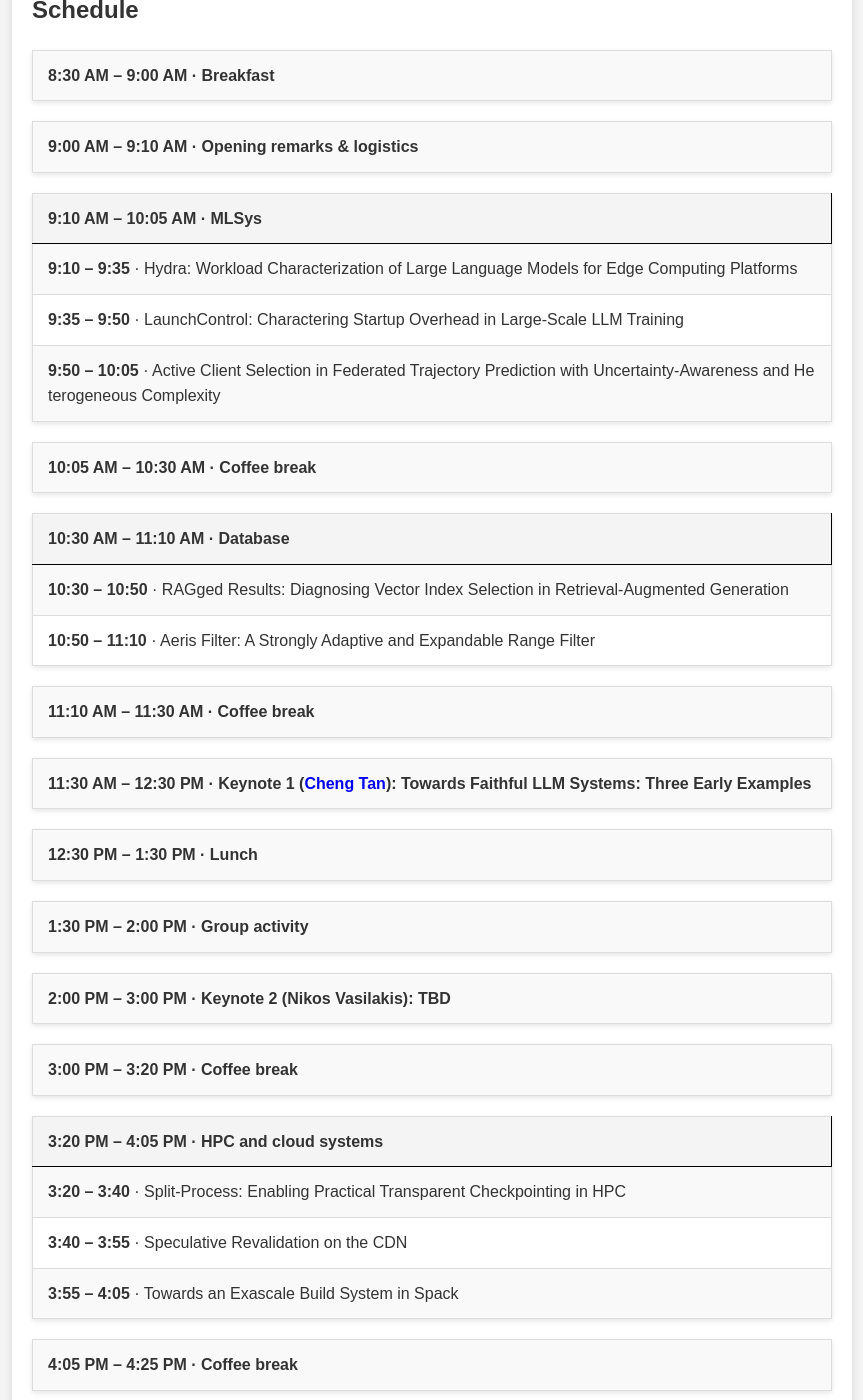
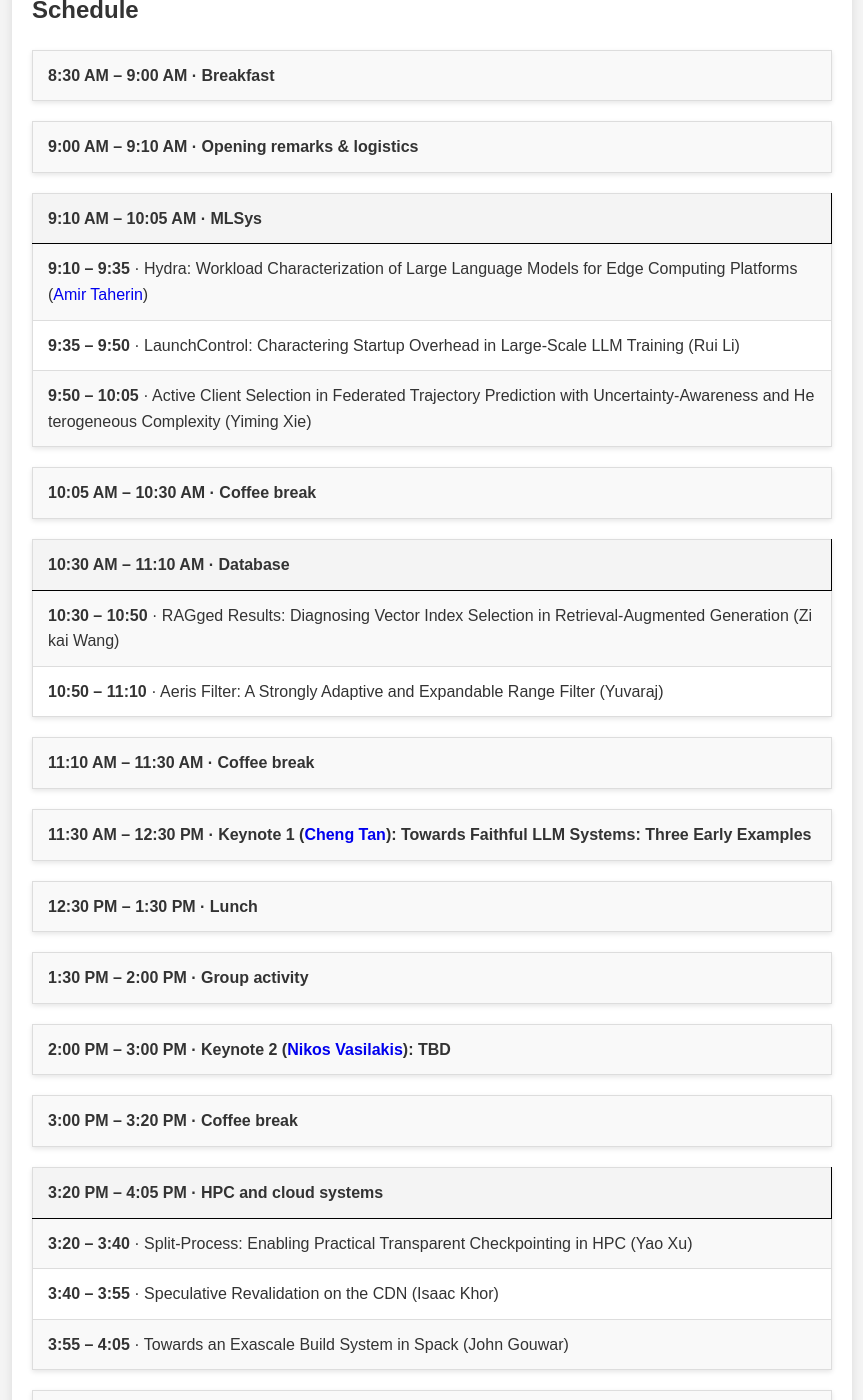
Before and after one commit to Khoury-srg/Northeastern-Systems-Day-2025, a Jekyll site: the page built from index.markdown, in a window 1280 px wide and 1400 px high, scrolled down 751 px. Shown: the whole window, without its empty margins (208-1071 px from the left). Built offline with Jekyll 4.4.1, drawn with Linux system fonts in a browser that asks for light colours; some of the changed text lies outside the part shown.

Commit message:
add presenter and some links

```diff
--- a/index.markdown
+++ b/index.markdown
@@ -60,17 +60,17 @@ and Management and troubleshooting of complex systems._
 
 | **9:10 AM – 10:05 AM · MLSys** |
 |:--------------------------|
-| **9:10 – 9:35** · Hydra: Workload Characterization of Large Language Models for Edge Computing Platforms |
-| **9:35 – 9:50** · LaunchControl: Charactering Startup Overhead in Large-Scale LLM Training |
-| **9:50 – 10:05** · Active Client Selection in Federated Trajectory Prediction with Uncertainty-Awareness and Heterogeneous Complexity |
+| **9:10 – 9:35** · Hydra: Workload Characterization of Large Language Models for Edge Computing Platforms (<a href="https://amirtaherin.github.io/" style="text-decoration: none;">Amir Taherin</a>) |
+| **9:35 – 9:50** · LaunchControl: Charactering Startup Overhead in Large-Scale LLM Training (Rui Li) |
+| **9:50 – 10:05** · Active Client Selection in Federated Trajectory Prediction with Uncertainty-Awareness and Heterogeneous Complexity (Yiming Xie) |
 |-----------------------------------------------------------------------------|
 
 | **10:05 AM – 10:30 AM · Coffee break** |
 
 | **10:30 AM – 11:10 AM · Database** |
 |:--------------------------|
-| **10:30 – 10:50** · RAGged Results: Diagnosing Vector Index Selection in Retrieval-Augmented Generation |
-| **10:50 – 11:10** · Aeris Filter: A Strongly Adaptive and Expandable Range Filter |
+| **10:30 – 10:50** · RAGged Results: Diagnosing Vector Index Selection in Retrieval-Augmented Generation (Zikai Wang) |
+| **10:50 – 11:10** · Aeris Filter: A Strongly Adaptive and Expandable Range Filter (Yuvaraj) |
 |-----------------------------------------------------------------------------|
 
 | **11:10 AM – 11:30 AM · Coffee break** |
@@ -81,24 +81,24 @@ and Management and troubleshooting of complex systems._
 
 | **1:30 PM – 2:00 PM · Group activity** |
 
-| **2:00 PM – 3:00 PM · Keynote 2 (Nikos Vasilakis): TBD** |
+| **2:00 PM – 3:00 PM · Keynote 2 (<a href="https://nikos.vasilak.is/" style="text-decoration: none;">Nikos Vasilakis</a>): TBD** |
 
 | **3:00 PM – 3:20 PM · Coffee break** |
 
 | **3:20 PM – 4:05 PM · HPC and cloud systems** |
 |:--------------------------|
-| **3:20 – 3:40** · Split-Process: Enabling Practical Transparent Checkpointing in HPC |
-| **3:40 – 3:55** · Speculative Revalidation on the CDN |
-| **3:55 – 4:05** · Towards an Exascale Build System in Spack |
+| **3:20 – 3:40** · Split-Process: Enabling Practical Transparent Checkpointing in HPC (Yao Xu) |
+| **3:40 – 3:55** · Speculative Revalidation on the CDN (Isaac Khor) |
+| **3:55 – 4:05** · Towards an Exascale Build System in Spack (John Gouwar) |
 |-----------------------------------------------------------------------------|
 
 | **4:05 PM – 4:25 PM · Coffee break** |
 
 | **4:25 PM – 5:15 PM · Security and correctness** |
 |:--------------------------|
-| **4:25 – 4:40** · Smart Plugs: The Unseen Home Trojan |
-| **4:40 – 5:00** · Compositional Model-Driven Verification of Weakly Consistent Distributed Systems |
-| **5:00 – 5:15** · DeepDebug: Serializable Replay of Bugs Found Deep in a Multithreaded Execution |
+| **4:25 – 4:40** · Smart Plugs: The Unseen Home Trojan (xenia dragon) |
+| **4:40 – 5:00** · Compositional Model-Driven Verification of Weakly Consistent Distributed Systems (Bryant Curto) |
+| **5:00 – 5:15** · DeepDebug: Serializable Replay of Bugs Found Deep in a Multithreaded Execution (Aayushi Gautam) |
 |-----------------------------------------------------------------------------|
 
 | **5:15 PM – 5:20 PM · Closing remarks** |
```
